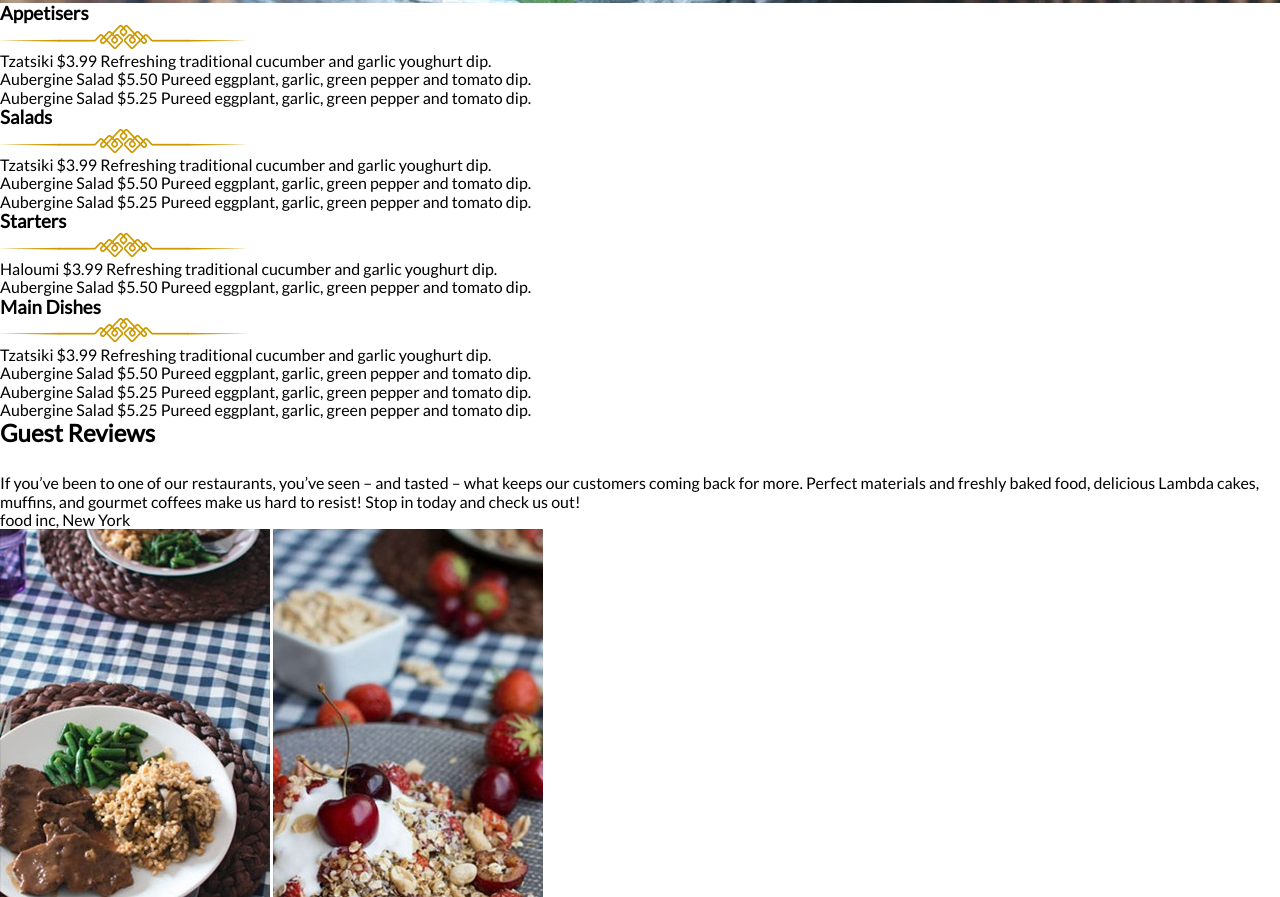
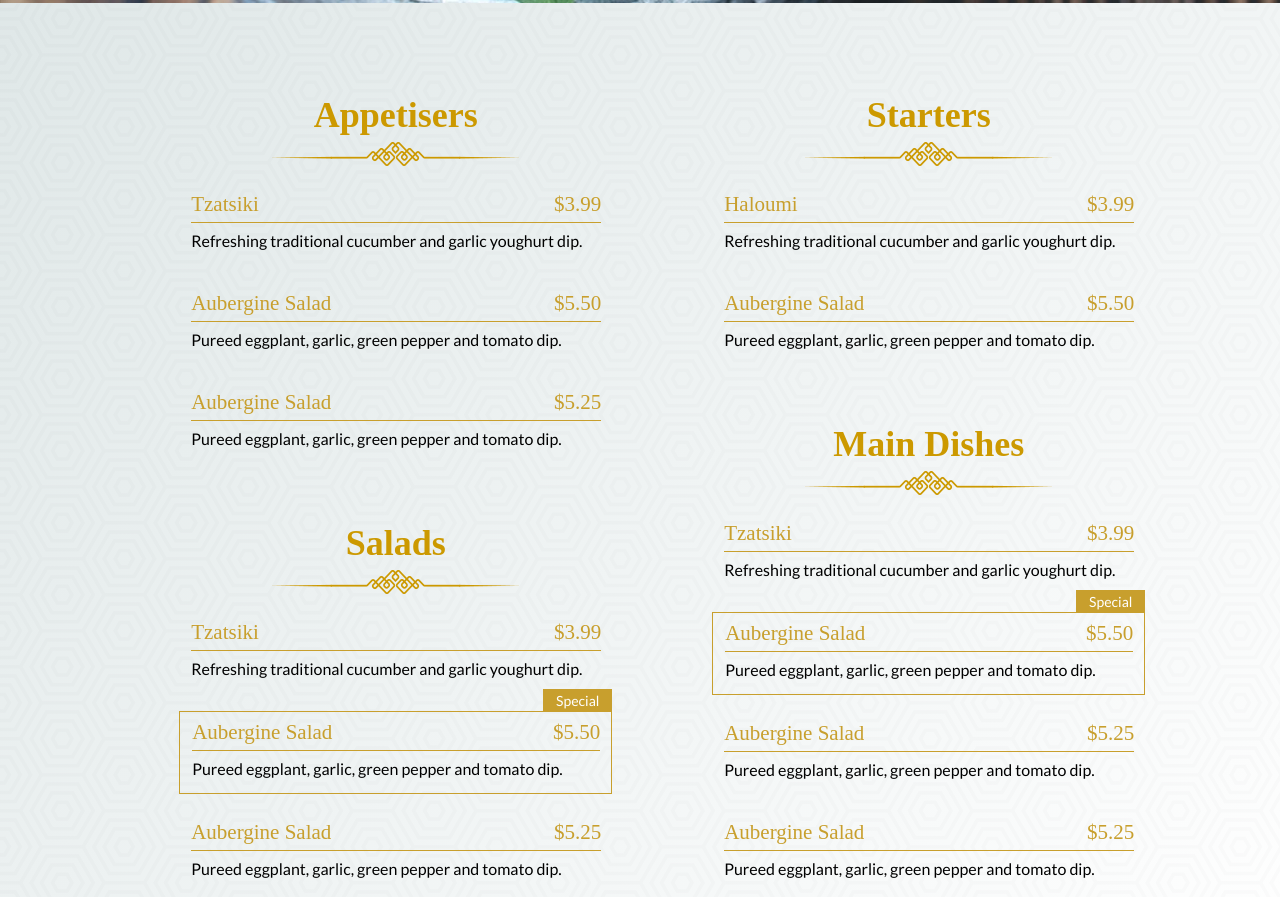
Before and after one commit to IlliaOkhrimenko/Lambda_wordpress, a website: page src/index.html in a window 1280 px wide. Shown: the part 2265-3162 px from the top of the page. Drawn offline with Linux system fonts and the light colour scheme.

Commit message:
Added styling of section 'menu'

```diff
--- a/src/css/style.css
+++ b/src/css/style.css
@@ -174,9 +174,9 @@ header {
 
 .ingredients {
     height: 758px;
-    padding: 100px 10% 100px 51%;
     background-image: url(../image/ingredients_bg.jpeg);
     background-size: cover;
+    display: flex;
 }
 
 .ingredients_content {
@@ -185,7 +185,8 @@ header {
     align-items: center;
     background: rgba(0, 0, 0, 0.65);
     width: 570px;
-    padding: 80px ;
+    margin: 100px 10% 100px 51%;
+    padding: 80px;
 }
 
 .title_white {
@@ -217,9 +218,113 @@ header {
     flex-direction: row;
     width: 380px;
     justify-content: space-between;
+    list-style: none;
 }
 
 .ingredients_images img {
     border-radius: 50%;
     border: solid 5px rgba(255, 255, 255, 0.09);
 }
+
+/* section menu */
+
+.menu_dishes {
+    height: 994px;
+    background: linear-gradient(134deg, rgba(32, 90, 91, 0.14), rgba(255, 255, 255, 0.14)), url(../image/pattern_1.png);
+    background-size: cover;
+    display: flex;
+    padding: 100px 14%;
+}
+
+.menu_dishes_content {
+    display: flex;
+    flex-direction: column;
+    flex-wrap: wrap;
+    height: 790px;
+    justify-content: space-between;
+    margin: 0 -50px;
+}
+
+.menu_dishes_chapter {
+    width: 433px;
+    margin: 0 50px;
+}
+
+.menu_dishes_content .title_yellow {
+    margin: 0;
+}
+
+.menu_dishes_content li {
+    display: flex;
+    flex-direction: row;
+    flex-wrap: wrap;
+    padding: 8px 11px 12px 12px;
+    margin-top: 18px;
+    position: relative;
+}
+
+.menu_dishes_content hr {
+    width: 100%;
+    height: 1px;
+    background-color:#c89f2d;
+    margin: 6px 0;
+    border: 0;
+}
+
+.dish {
+    flex: 1 0 50%;
+    font-family: 'YesevaOne';
+    font-size: 21px;
+    color: #c89f2d;
+    line-height: 24px;
+}
+
+.prise {
+    flex: 1 0 50%;
+    font-family: 'YesevaOne';
+    text-align: right;
+    font-size: 21px;
+    color: #c89f2d;
+    line-height: 24px;
+}
+
+.dish_description {
+    flex: 1 0 100%;
+    font-size: 16px;
+    line-height: 24px;
+}
+
+.special {
+    border: solid 1px #c89f2d;
+}
+
+.special::before {
+    content: 'Special';
+    position: absolute;
+    width: 69px;
+    height: 22px;
+    background-color: #c89f2d;
+    color: #fff;
+    font-size: 14px;
+    line-height: 1.71;
+    text-align: center;
+    right: -1px;
+    top: -23px;
+}
+
+/* section reviews */
+
+.reviews {
+    height: 758px;
+    background-image: url(../image/reviews_bg.jpeg);
+    background-size: cover;
+    display: flex;
+}
+
+/* section reservation */
+
+.reservation {
+    height: 708px;
+    background: linear-gradient(347deg, rgba(12, 52, 53, 0.14), rgba(255, 255, 255, 0.14)), url(../image/pattern_2.png);
+    background-size: cover;
+}
--- a/src/index.html
+++ b/src/index.html
@@ -9,8 +9,8 @@
         <link href="https://fonts.googleapis.com/css?family=Yeseva+One" rel="stylesheet">
         <link href="https://fonts.googleapis.com/css?family=Lato" rel="stylesheet">
         <link rel="stylesheet" href="https://cdnjs.cloudflare.com/ajax/libs/font-awesome/4.7.0/css/font-awesome.min.css">
+        <link rel="stylesheet" href="./css/normalize.css" type="text/css">
         <link rel="stylesheet" href="./css/style.css" type="text/css">
-        <link rel="stylesheet" href="./css/normalize.css" type="text/css">
     </head>
 
     <body>
@@ -50,7 +50,7 @@
             </header>
 
             <section class="home">
-                <h1 class="home_title">the right ingredients for the right food</h2>
+                <h1 class="home_title">the right ingredients for the right food</h1>
                 <img class="home_divider" src="./image/Decoration_main.png" alt="">
                 <ul class="buttons_wrapper">
                     <li><a href="#" class="home_button">book a table</a></li>
@@ -80,86 +80,104 @@
         </section>
 
         <section class="menu_dishes">
-            <h3>Appetisers</h3>
-            <img src="./image/Divider_yellow.png" alt="" class="divider">
+            <div class="menu_dishes_content">
+                <div class="menu_dishes_chapter">
+                    <h3 class="title_yellow">Appetisers</h3>
                     <ul>
                         <li>
                             <span class="dish">Tzatsiki</span>
                             <span class="prise">$3.99</span>
+                            <hr>
                             <span class="dish_description">Refreshing traditional cucumber and garlic youghurt dip.</span>
                         </li>
                         <li>
                             <span class="dish">Aubergine Salad</span>
                             <span class="prise">$5.50</span>
+                            <hr>
                             <span class="dish_description">Pureed eggplant, garlic, green pepper and tomato dip.</span>
                         </li>
                         <li>
                             <span class="dish">Aubergine Salad</span>
                             <span class="prise">$5.25</span>
+                            <hr>
                             <span class="dish_description">Pureed eggplant, garlic, green pepper and tomato dip.</span>
                         </li>
                     </ul>
-            <h3>Salads</h3>
-            <img src="./image/Divider_yellow.png" alt="" class="divider">
+                </div>
+               <div class="menu_dishes_chapter">
+                    <h3 class="title_yellow">Salads</h3>
                     <ul>
                         <li>
                             <span class="dish">Tzatsiki</span>
                             <span class="prise">$3.99</span>
+                            <hr>
+                            <span class="dish_description">Refreshing traditional cucumber and garlic youghurt dip.</span>
+                        </li>
+                        <li class="special">
+                            <span class="dish">Aubergine Salad</span>
+                            <span class="prise">$5.50</span>
+                            <hr>
+                            <span class="dish_description">Pureed eggplant, garlic, green pepper and tomato dip.</span>
+                        </li>
+                        <li>
+                            <span class="dish">Aubergine Salad</span>
+                            <span class="prise">$5.25</span>
+                            <hr>
+                            <span class="dish_description">Pureed eggplant, garlic, green pepper and tomato dip.</span>
+                        </li>
+                    </ul >
+               </div>
+                <div class="menu_dishes_chapter">
+                    <h3 class="title_yellow">Starters</h3>
+                    <ul>
+                        <li>
+                            <span class="dish">Haloumi</span>
+                            <span class="prise">$3.99</span>
+                            <hr>
                             <span class="dish_description">Refreshing traditional cucumber and garlic youghurt dip.</span>
                         </li>
                         <li>
                             <span class="dish">Aubergine Salad</span>
                             <span class="prise">$5.50</span>
+                            <hr>
+                            <span class="dish_description">Pureed eggplant, garlic, green pepper and tomato dip.</span>
+                        </li>
+                    </ul>
+                </div>
+                <div class="menu_dishes_chapter">
+                    <h3 class="title_yellow">Main Dishes</h3>
+                    <ul>
+                        <li>
+                            <span class="dish">Tzatsiki</span>
+                            <span class="prise">$3.99</span>
+                            <hr>
+                            <span class="dish_description">Refreshing traditional cucumber and garlic youghurt dip.</span>
+                        </li>
+                        <li class="special">
+                            <span class="dish">Aubergine Salad</span>
+                            <span class="prise">$5.50</span>
+                            <hr>
                             <span class="dish_description">Pureed eggplant, garlic, green pepper and tomato dip.</span>
                         </li>
                         <li>
                             <span class="dish">Aubergine Salad</span>
                             <span class="prise">$5.25</span>
-                    <span class="dish_description">Pureed eggplant, garlic, green pepper and tomato dip.</span>
-                </li>
-            </ul>
-            <h3>Starters</h3>
-            <img src="./image/Divider_yellow.png" alt="" class="divider">
-            <ul>
-                <li>
-                    <span class="dish">Haloumi</span>
-                    <span class="prise">$3.99</span>
-                    <span class="dish_description">Refreshing traditional cucumber and garlic youghurt dip.</span>
-                </li>
-                <li>
-                    <span class="dish">Aubergine Salad</span>
-                    <span class="prise">$5.50</span>
-                    <span class="dish_description">Pureed eggplant, garlic, green pepper and tomato dip.</span>
-                </li>
-            </ul>
-            <h3>Main Dishes</h3>
-            <img src="./image/Divider_yellow.png" alt="" class="divider">
-            <ul>
-                <li>
-                    <span class="dish">Tzatsiki</span>
-                    <span class="prise">$3.99</span>
-                    <span class="dish_description">Refreshing traditional cucumber and garlic youghurt dip.</span>
-                </li>
-                <li>
-                    <span class="dish">Aubergine Salad</span>
-                    <span class="prise">$5.50</span>
+                            <hr>
                             <span class="dish_description">Pureed eggplant, garlic, green pepper and tomato dip.</span>
                         </li>
                         <li>
                             <span class="dish">Aubergine Salad</span>
                             <span class="prise">$5.25</span>
-                    <span class="dish_description">Pureed eggplant, garlic, green pepper and tomato dip.</span>
-                </li>
-                <li>
-                    <span class="dish">Aubergine Salad</span>
-                    <span class="prise">$5.25</span>
+                            <hr>
                             <span class="dish_description">Pureed eggplant, garlic, green pepper and tomato dip.</span>
                         </li>
                     </ul>
+                </div>
+            </div>
         </section>
 
         <section class="reviews">
-            <div class="reviews_wrapper">
+            <div class="reviews_content">
                 <h2>Guest Reviews</h2>
                 <img src="./image/Divider_white.png" alt="" class="divider">
                 <blockquote>
```
Lines whose indentation alone changed are shown as unchanged.
